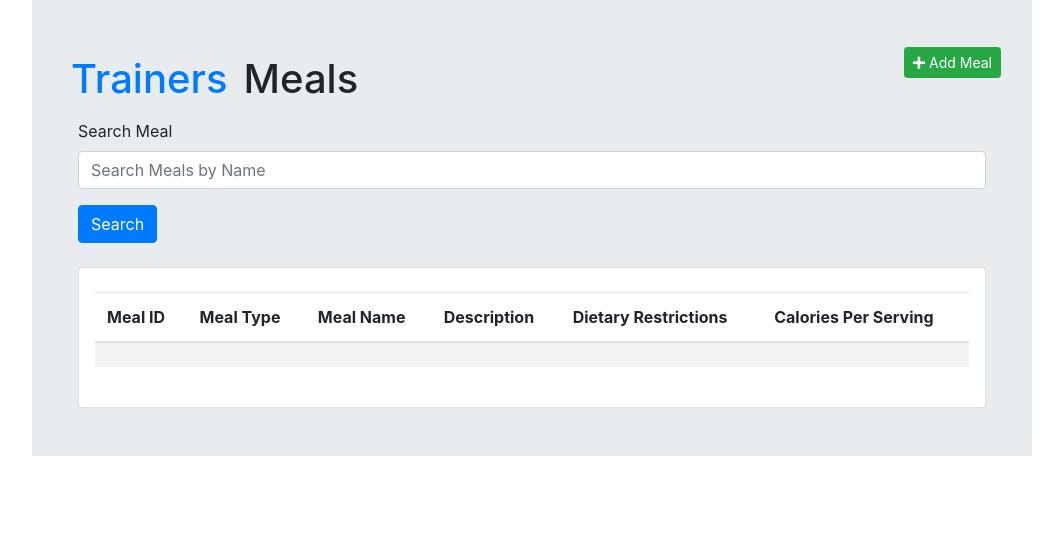
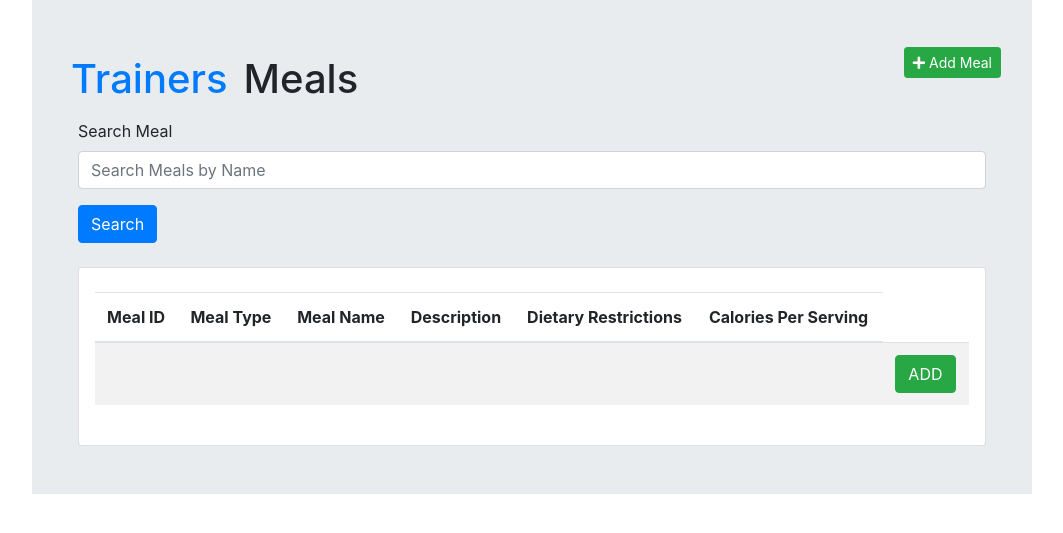
Before and after one commit to joshua-deans/FitTrkr, a Flask app: page /trainer/1/1/create_mealplan2/ in a window 1280 px wide. Shown: the part 81-614 px from the top of the page, without its empty margins (108-1171 px from the left). Run offline with Flask 2, Linux system fonts and the light colour scheme; tables that the repository leaves empty or names only in its code hold one stand-in row (values such as "Sample post"); lists and menus that the app fills with data are empty; some libraries are stand-ins or nearby versions.

Commit message:
add meal add to mealplan

```diff
--- a/templates/trainer/create_mealplan2.html
+++ b/templates/trainer/create_mealplan2.html
@@ -53,6 +53,12 @@
                                         <td>{{ meal['MealDescription'] }}</td>
                                         <td>{{ meal['DietaryRestrictions'] }}</td>
                                         <td>{{ meal['CaloriesPerServing'] }}</td>
+                                        <td>
+                                            <form action="{{url_for('add_meal2mealplan', )}}" method="post">
+                                                <input type="hidden" name="_method" value="ADD">
+                                                <input type="submit" value="ADD" class="btn btn-success" >
+                                            </form>
+                                        </td>
                                     </tr>
                                 {% endfor %}
                                 </tbody>
```
